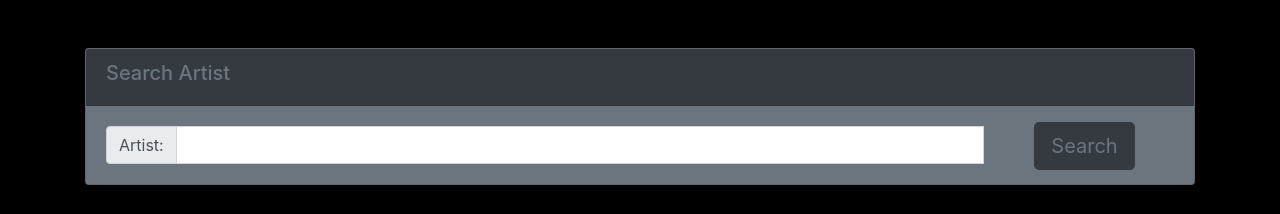
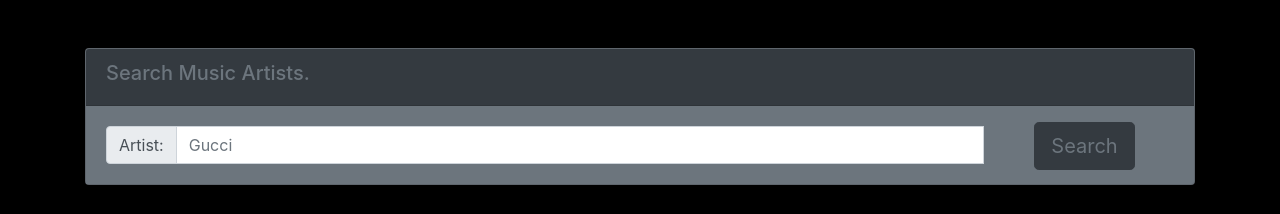
Before and after one commit to mitchgams/react-hooks, a React (Create React App) app: page / in a window 1280 px wide. Shown: the top 214 px of the page. Built offline with nearby package versions, Linux system fonts and the light colour scheme.

Commit message:
final push

```diff
--- a/public/index.html
+++ b/public/index.html
@@ -18,7 +18,7 @@
       width: 200px;
     }
   </style>
-  <title>Itunes API Play</title>
+  <title>Apple Music API Play</title>
 </head>
 <body>
   <div id="root"></div>
--- a/src/components/Home.jsx
+++ b/src/components/Home.jsx
@@ -7,7 +7,7 @@ function Home() {
     return (
         <div className="card mt-5 bg-secondary">
             <div className="card-header mb-0 bg-dark text-secondary">
-                <h5>Search Artist</h5>
+                <h5>Search Music Artists.</h5>
             </div>
             <div className="row">
                 <div className="col-md-10">
@@ -16,7 +16,7 @@ function Home() {
                             <div className="input-group-prepend">
                                 <span className="input-group-text">Artist:</span>
                             </div>
-                            <input type="text" onChange={e => setArtist(e.target.value)} aria-label="Artist-name" id="artist-input" className="form-control" />
+                            <input type="text" onChange={e => setArtist(e.target.value)} aria-label="Artist-name" id="artist-input" placeholder="Gucci" className="form-control" />
                             <p id="alert text-alert"></p>
                         </div>
                     </div>
@@ -31,15 +31,3 @@ function Home() {
 }
 
 export default Home;
-
-/*
-() => {
-                        let artistInput = "";//document.getElementById('artist-input').value;
-                        if(artistInput === "") {
-                            let alertP = document.getElementById('alert').textContent;
-                            let alert = document.createTextNode('Please enter an artist name.');
-                            alertP.appendChild(alert);
-                        } else {
-                            return `./search/${artistInput}`;
-                        }
-                        */
--- a/src/components/SearchArtist.jsx
+++ b/src/components/SearchArtist.jsx
@@ -7,6 +7,7 @@ function SearchArtist(props) {
   const getData = async() => {
     let res = await fetch(`https://itunes.apple.com/search?term=${props.match.params.artist}`);
     let results = await res.json();
+    console.log(results);
     let list = results.results.map((result) => {
       return (
         <div key={result.trackId} className="card card-search bg-dark">
@@ -27,10 +28,12 @@ function SearchArtist(props) {
     getData();
   }, []);
 
+
   return (
     <React.Fragment>
       <div className="card bg-dark mb-3">
         <Link to={'../'} className="btn m-3 btn-lg btn-secondary">Home</Link>
+        <h1 className="text-center text-light" style={{textTransform: "capitalize"}}>{props.match.params.artist}</h1>
       </div>
       <div className="d-flex flex-wrap justify-content-center">
         {results}
```
